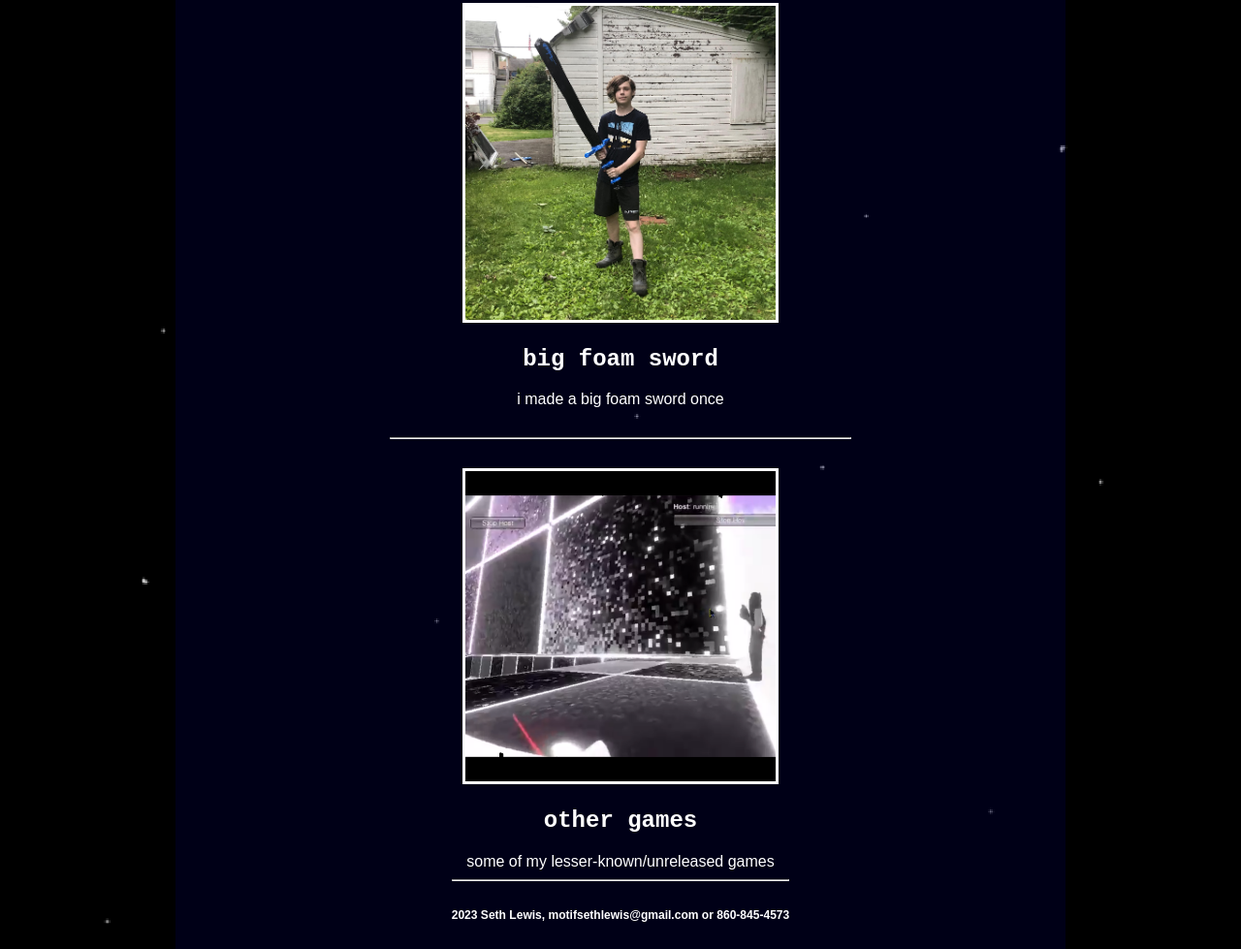
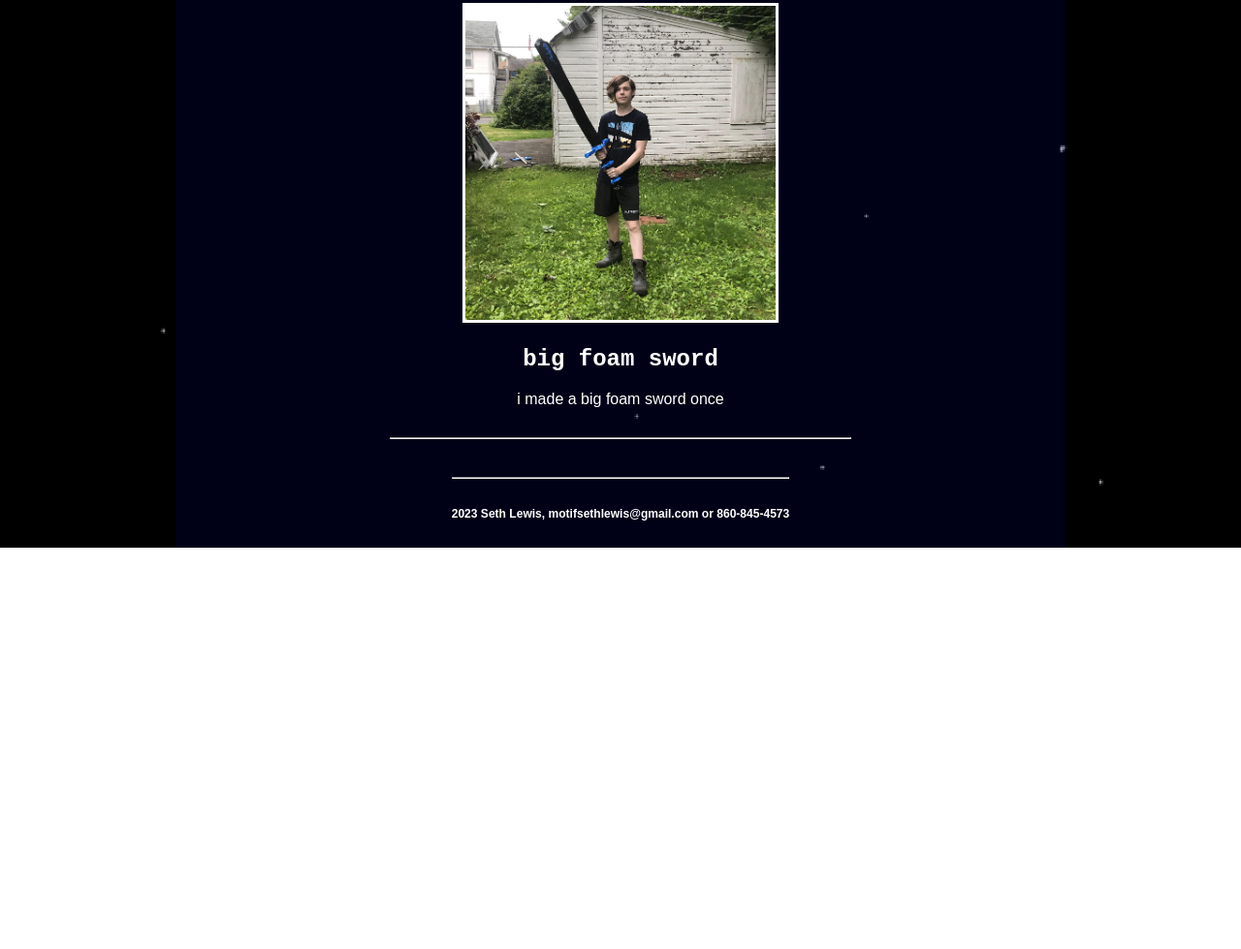
Before and after one commit to Gamekour/motif, a plain HTML site: page projectindex.html in a window 1280 px wide. Shown: the part 2677-3656 px from the top of the page at 97% size. After the commit the page ends 3242 px from the top, so only its background shows below. Drawn offline with Linux system fonts and the light colour scheme.

Commit message:
removed other games for now

```diff
--- a/projectindex.html
+++ b/projectindex.html
@@ -83,13 +83,6 @@
             <br>
             <hr>
             <br>
-            <a href="othergames.html">
-                <div class="listtext">
-                    <img src="images/othergames/guitars.png" class="listimg">
-                    <h1>other games</h1>
-                    some of my lesser-known/unreleased games
-                </div>
-            </a>
         </article>
         <footer>
             <hr>
```
